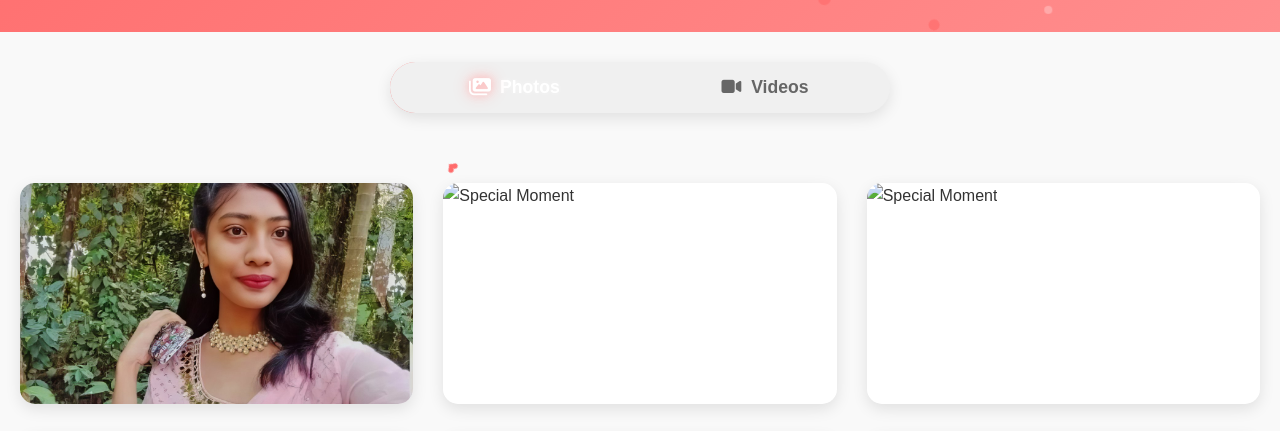
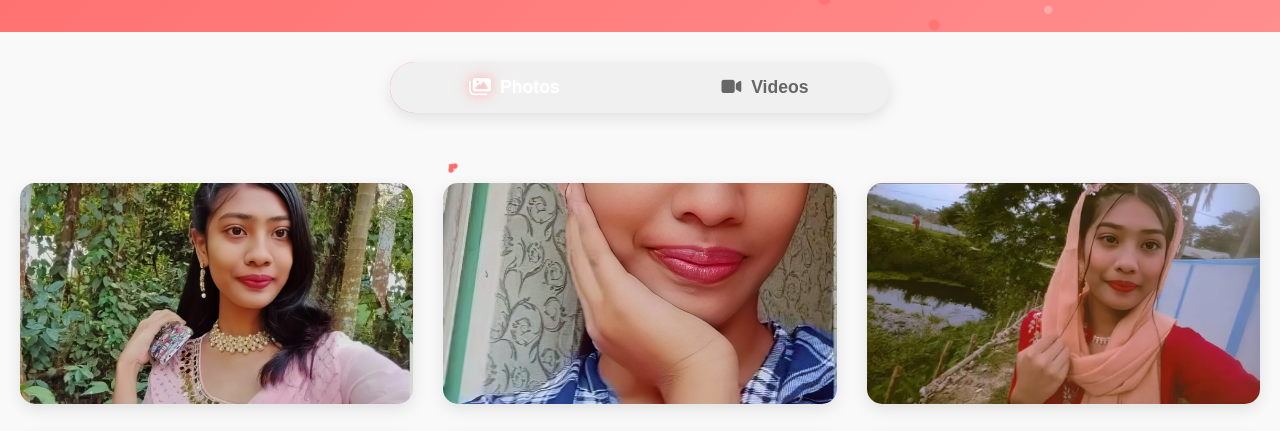
Before and after one commit to Burhan-012345/Birthday-wish, a plain HTML site: page videos.html in a window 1280 px wide. Shown: the part 309-740 px from the top of the page. Drawn offline with nearby package versions, Linux system fonts and the light colour scheme.

Commit message:
Update videos.html

```diff
--- a/videos.html
+++ b/videos.html
@@ -48,35 +48,35 @@
         <!-- Image 2 -->
         <div class="image-card">
             <div class="image-container">
-                <img src="assets/images/photo2.jpg" alt="Special Moment" class="gallery-image">
+                <img src="assets/images/memory2.jpg" alt="Special Moment" class="gallery-image">
             </div>
         </div>
 
         <!-- Image 3 -->
         <div class="image-card">
             <div class="image-container">
-                <img src="assets/images/photo3.jpg" alt="Special Moment" class="gallery-image">
+                <img src="assets/images/memory3.jpg" alt="Special Moment" class="gallery-image">
             </div>
         </div>
 
         <!-- Image 4 -->
         <div class="image-card">
             <div class="image-container">
-                <img src="assets/images/photo4.jpg" alt="Special Moment" class="gallery-image">
+                <img src="assets/images//memory4.jpg" alt="Special Moment" class="gallery-image">
             </div>
         </div>
 
         <!-- Image 5 -->
         <div class="image-card">
             <div class="image-container">
-                <img src="assets/images/photo5.jpg" alt="Special Moment" class="gallery-image">
+                <img src="assets/images//memory5.jpg" alt="Special Moment" class="gallery-image">
             </div>
         </div>
 
         <!-- Image 6 -->
         <div class="image-card">
             <div class="image-container">
-                <img src="assets/images/photo6.jpg" alt="Special Moment" class="gallery-image">
+                <img src="assets/images//memory6.jpg" alt="Special Moment" class="gallery-image">
             </div>
         </div>
     </div>
```
